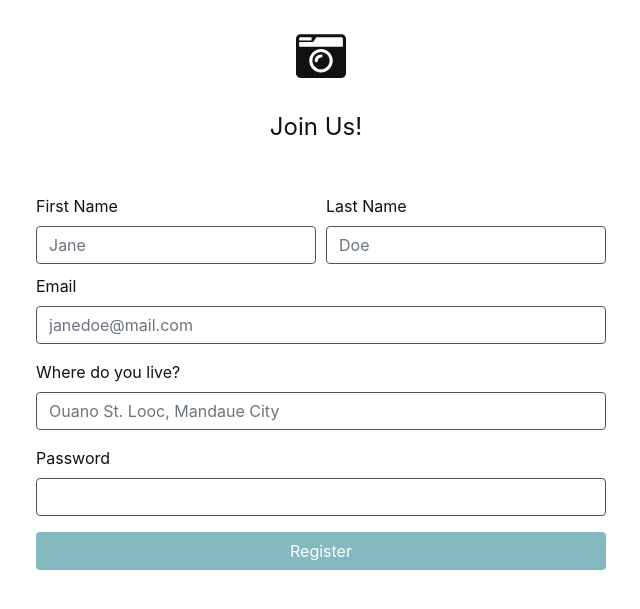
After one commit to gitforpac/chichi, a PHP site: page /register.html in a window 1280 px wide. The commit adds this page. Shown: the top 609 px of the page, without its empty margins (319-959 px from the left). Run offline with PHP 8.4, Linux system fonts and the light colour scheme; some libraries are stand-ins or nearby versions.

Commit message:
Signed-off-by: gitforpac <paclatagaw@gmail.com>

```diff
--- a/public/css/main.css
+++ b/public/css/main.css
@@ -198,8 +198,34 @@ a.nav-link {
 	border-radius: 3px;
 }
 
+.btn-login {
+	margin-top: 10px;
+	color: #fff;
+	background-color: #83b9bf;
+}
+
+.error {
+	display: none;
+}
+
 
 .grid-item { width: 380px; margin-right: 5px; margin-bottom: 10px;}
+
+.cam-logo {
+	margin: 0 auto;
+	text-align: center;
+}
+
+.form-control {
+	border: 1px solid #505359 !important;
+}
+
+.login-con {
+	color: #111111 !important;
+	max-width: 600px !important;
+	margin: 20px auto;
+}
+
 
 
 
--- /dev/null
+++ b/register.html
@@ -0,0 +1,59 @@
+<!DOCTYPE html>
+<html>
+<head>
+	<title>Register | Maniniyot</title>
+	<!-- css styles -->
+	<link rel="stylesheet" href="https://maxcdn.bootstrapcdn.com/bootstrap/4.0.0/css/bootstrap.min.css" integrity="sha384-Gn5384xqQ1aoWXA+058RXPxPg6fy4IWvTNh0E263XmFcJlSAwiGgFAW/dAiS6JXm" crossorigin="anonymous">
+	<link rel="stylesheet" type="text/css" href="public/css/main.css">
+</head>
+<body>
+
+
+<div class="container login-con">
+	<div class="cam-logo" style="font-size: 50px;text-align: center;">
+		<i class="fas fa-camera-retro"></i>
+		<br>
+		<span style="font-size: 24px;position: relative;left: -5px;top: -15px;">Join Us!</span>
+	</div>
+	<br>
+	<form>
+
+	<div class="form-row" style="margin-bottom: 10px;">
+	    <div class="col">
+	      <label for="exampleInputEmail1">First Name</label>
+	      <input type="text" name="first_name" class="form-control" placeholder="Jane">
+	    </div>
+	    <div class="col">
+	    	<label for="exampleInputEmail1">Last Name</label>
+	      <input type="text" name="last_name" class="form-control" placeholder="Doe">
+	    </div>
+	  </div>
+    <div class="form-group">
+    	<label for="exampleInputEmail1">Email</label>
+    	<input type="email" name="email" class="form-control" id="exampleInputEmail1" aria-describedby="emailHelp" placeholder="janedoe@mail.com">
+    	<small id="emailHelp" class="form-text error">We'll never share your email with anyone else.</small>
+    </div>
+
+    <div class="form-group">
+	    <label for="exampleInputEmail1">Where do you live?</label>
+	    <input type="text" class="form-control" id="exampleInputEmail1" aria-describedby="emailHelp" placeholder="Ouano St. Looc, Mandaue City">
+    </div>
+
+    <div class="form-group">
+	    <label for="exampleInputPassword1">Password</label>
+	    <input type="password" class="form-control" id="exampleInputPassword1">
+    </div>
+
+	  <button type="submit" class="btn btn-block btn-login">Register</button>
+
+	</form>
+
+</div>
+
+<script defer src="https://use.fontawesome.com/releases/v5.0.8/js/all.js"></script>
+<script src="https://code.jquery.com/jquery-3.2.1.slim.min.js" integrity="sha384-KJ3o2DKtIkvYIK3UENzmM7KCkRr/rE9/Qpg6aAZGJwFDMVNA/GpGFF93hXpG5KkN" crossorigin="anonymous"></script>
+<script src="https://cdnjs.cloudflare.com/ajax/libs/popper.js/1.12.9/umd/popper.min.js" integrity="sha384-ApNbgh9B+Y1QKtv3Rn7W3mgPxhU9K/ScQsAP7hUibX39j7fakFPskvXusvfa0b4Q" crossorigin="anonymous"></script>
+<script src="https://maxcdn.bootstrapcdn.com/bootstrap/4.0.0/js/bootstrap.min.js" integrity="sha384-JZR6Spejh4U02d8jOt6vLEHfe/JQGiRRSQQxSfFWpi1MquVdAyjUar5+76PVCmYl" crossorigin="anonymous"></script>
+<script type="text/javascript" src="public/js/masonry.pkgd.min.js"></script>
+</body>
+</html>
```
Also changed, not shown: dbconnect.php (+3 -4 lines), functions/crud.php (+120 -3 lines), functions/functions.php (added, +22 -0 lines), index.php (+3 -6 lines), login.html (added, +39 -0 lines), register.php (added, +28 -0 lines).
